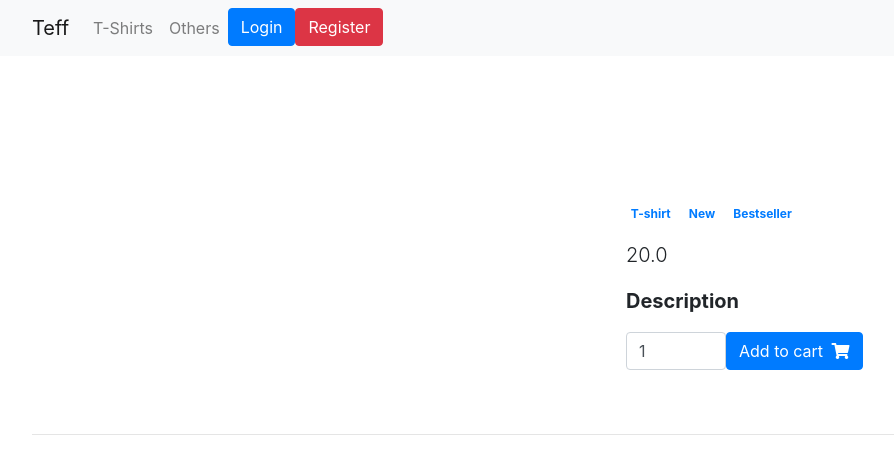
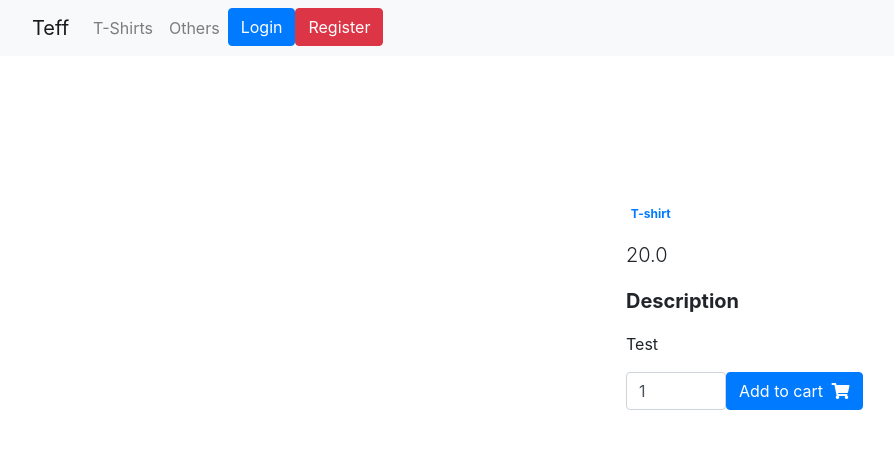
Before and after one commit to Code-Institute-Submissions/SamLookingGlass-FullStack-eCommerce, a Django app: page /product/0000 in a window 1280 px wide. Shown: the top 463 px of the page, without its empty margins (53-947 px from the left). Run offline with Django 3.2, Linux system fonts and the light colour scheme; data comes from the database, SQL or seed files in the repository; both versions use the stored data as it was after the commit; some libraries are stand-ins or nearby versions.

Commit message:
Debuggy save state

```diff
--- a/ecommerceweb/products/admin.py
+++ b/ecommerceweb/products/admin.py
@@ -4,3 +4,4 @@
 # Register your models here.
 admin.site.register(Category)
 admin.site.register(Product)
+admin.site.register(Product)
--- a/ecommerceweb/products/templates/home.html
+++ b/ecommerceweb/products/templates/home.html
@@ -18,6 +18,7 @@
 					<h6 class="title text-dots">
 					<a href="{% url 'mainapp:ProductView' product.slug %}">
 					{{ product.name }}</a></h6>
+					<p>{{ product.detail_text }}</p>
 					{% comment %} If not login, cart crashes {% endcomment %}
 					<div class="action-wrap">
 						<a href="{% url 'cartapp:add-cart' product.slug %}" class="btn btn-primary btn-sm"> Add to Cart </a>
--- a/ecommerceweb/products/templates/product_detail.html
+++ b/ecommerceweb/products/templates/product_detail.html
@@ -1,7 +1,6 @@
 {% extends 'base.html' %}
 
 {% load static %}
-
 
 {% block content %}
 
@@ -30,12 +29,6 @@
               <a href="">
                 <span class="badge purple mr-1">{{product.category}}</span>
               </a>
-              <a href="">
-                <span class="badge blue mr-1">New</span>
-              </a>
-              <a href="">
-                <span class="badge red mr-1">Bestseller</span>
-              </a>
             </div>
 
             <p class="lead">
@@ -44,7 +37,10 @@
 
             <p class="lead font-weight-bold">Description</p>
 
-            <p>{{ Product.description }}</p>
+            <p>{{ product.detail_text }}</p>
+
+			{% comment %} <a href="{% url 'cartapp:add-cart' product.slug %}" class="btn btn-primary btn-sm"> Add to Cart </a>
+			<a href="{% url 'cartapp:cart' %}" class="btn btn-primary btn-sm"> View Cart </a> {% endcomment %}
 
             <form class="d-flex justify-content-left">
               <!-- Default input -->
```
Also changed, not shown: ecommerceweb/db.sqlite3.
